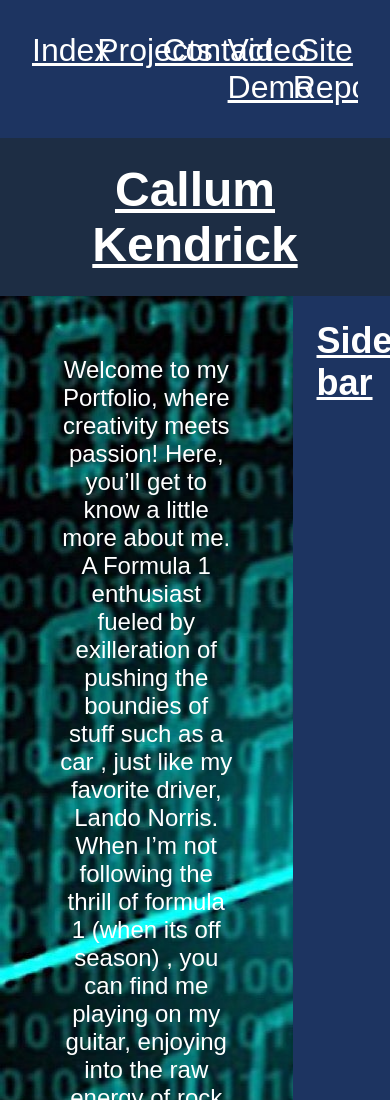
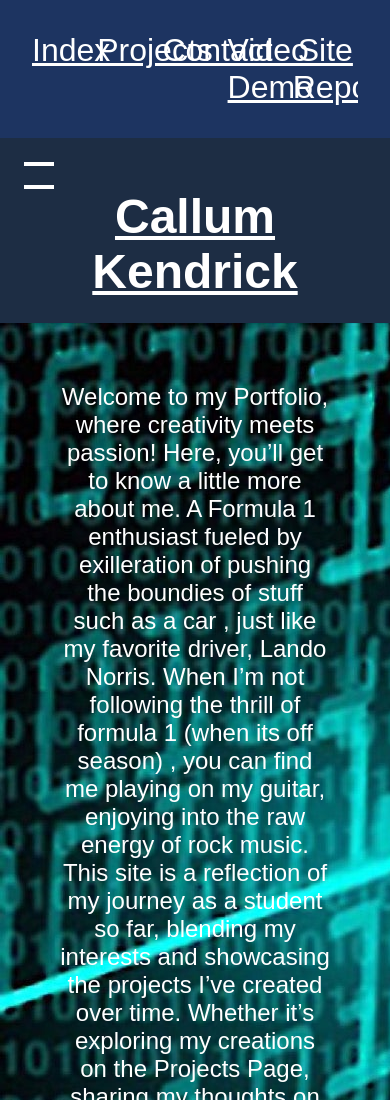
Before and after one commit to Dabpolice11/Assignment1, a plain HTML site: page index.html in a window 390 px wide. Shown: the top 1100 px of the page. Drawn offline with Linux system fonts and the light colour scheme; a web font is replaced by a local one.

Commit message:
initial mobile optimization

```diff
--- /dev/null
+++ b/desktop.css
@@ -0,0 +1,13 @@
+
+body{
+    text-align: center;
+    display: grid;
+    grid-template-columns: 25% 25% 25% 25%;
+    grid-template-rows:auto ;
+    grid-template-areas:
+        "nav nav nav nav"
+        "header header header header"
+        "main main main aside"
+        "footer footer footer footer"
+        ;
+}
--- a/index.html
+++ b/index.html
@@ -1,10 +1,16 @@
 <!DOCTYPE html>
 <html lang="en">
+
 <head>
     <meta charset="UTF-8">
     <meta name="viewport" content="width=device-width, initial-scale=1.0">
-    <title>Document</title></head>
-    <link rel="stylesheet" href="style.css">
+    <title>Document</title>
+</head>
+<link rel="stylesheet" href="style.css" media="screen">
+<link rel="stylesheet" href="mobile.css" media="screen and (max-width: 800px)">
+<link rel="stylesheet" href="desktop.css" media="screen and (min-width: 800px)">
+</head>
+
 <body>
     <nav>
         <div class="navbar">
@@ -16,21 +22,32 @@
         </div>
     </nav>
     <header>
+        <a class = "ShowNav" href="#"></a>
         <h1>Callum Kendrick</h1>
     </header>
 
     <main class="Index">
-<p class="indexText"> Welcome to my Portfolio, where creativity meets passion! Here, you’ll get to know a little more about me. A Formula 1 enthusiast fueled by exilleration of pushing the boundies of stuff such as a car , just like my favorite driver, Lando Norris. When I’m not following the thrill of formula 1 (when its off season) , you can find me playing on my guitar, enjoying into the raw energy of rock music.
-    This site is a reflection of my journey as a student so far, blending my interests and showcasing the projects I’ve created over time. Whether it’s exploring my creations on the Projects Page, sharing my thoughts on this project on the Site Review Page, or seeing what i a particlary proud about on this project on the Video Demo Page, theres a lot on this site.
+        <p class="indexText"> Welcome to my Portfolio, where creativity meets passion! Here, you’ll get to know a little
+            more about me. A Formula 1 enthusiast fueled by exilleration of pushing the boundies of stuff such as a car
+            , just like my favorite driver, Lando Norris. When I’m not following the thrill of formula 1 (when its off
+            season) , you can find me playing on my guitar, enjoying into the raw energy of rock music.
+            This site is a reflection of my journey as a student so far, blending my interests and showcasing the
+            projects I’ve created over time. Whether it’s exploring my creations on the Projects Page, sharing my
+            thoughts on this project on the Site Review Page, or seeing what i a particlary proud about on this project
+            on the Video Demo Page, theres a lot on this site.
             Feel free to reach out through the Contact Page. </p>
 
-<img class = "CartoonOfMe" src="Cartoon image of me.png" alt="A Cartoon image of me" width="300" height="400">
+        <img class="CartoonOfMe" src="Cartoon image of me.png" alt="A Cartoon image of me" width="300" height="400">
     </main>
-<aside><h1>
+    <aside>
+        <h1>
             Side bar
         </h1>
     </aside>
 
-<footer><p>&copy; Callum Kendrick 2025</p></footer>
+    <footer>
+        <p>&copy; Callum Kendrick 2025</p>
+    </footer>
 </body>
+
 </html>
--- /dev/null
+++ b/mobile.css
@@ -0,0 +1,24 @@
+
+
+body{
+    text-align: center;
+    display: grid;
+    grid-template-columns: 100%;
+    grid-template-rows:auto ;
+    grid-template-areas:
+        "nav"
+        "header"
+        "main"
+        "aside"
+        "footer"
+        ;
+}
+
+
+.ShowNav{
+    height: 0.8em;
+    width: 1.25em;
+    display: block;
+    border-top: 0.2em solid white;
+    border-bottom: 0.2em solid white ;
+}
--- a/style.css
+++ b/style.css
@@ -1,5 +1,6 @@
 @import url('https://fonts.googleapis.com/css2?family=Share+Tech+Mono&family=Tektur:wght@400..900&display=swap');
 @import url('https://fonts.googleapis.com/css2?family=Winky+Sans:ital,wght@0,300..900;1,300..900&display=swap');
+
 *{
     margin: 0;
     padding: 0;
@@ -9,7 +10,6 @@ h1{
         font-family: "Tektur", sans-serif;
         font-optical-sizing: auto;
         font-weight: <weight>;
-        font-style: normal;
         font-variation-settings:
           "wdth" 100;
     text-decoration: underline;
@@ -37,18 +37,6 @@ a{
     color: #FFFFFF;
 }
 
-body{
-    text-align: center;
-    display: grid;
-    grid-template-columns: 25% 25% 25% 25%;
-    grid-template-rows:auto ;
-    grid-template-areas:
-        "nav nav nav nav"
-        "header header header header"
-        "main main main aside"
-        "footer footer footer footer"
-        ;
-}
 
 
 
@@ -65,12 +53,13 @@ nav{
     background-color: #1D3461;
     color: #FFFFFF;
     grid-area: nav;
-    font-family: 'Times New Roman', Times, serif;
     padding: 2em;
-    font-family: "Winky Sans", sans-serif;
-  font-optical-sizing: auto;
-  font-weight: <weight>;
-  font-style: normal;
+    font-family: "Tektur", sans-serif;
+        font-optical-sizing: auto;
+        font-weight: <weight>;
+        font-variation-settings:
+          "wdth" 100;
+    text-decoration: underline;
 }
 
 main{
```
Also changed, not shown: contact.html (+10 -2 lines), project.html (+9 -4 lines), sitereport.html (+6 -1 lines), videoDEMO.HTML (+6 -1 lines). Lines whose indentation alone changed are shown as unchanged.
